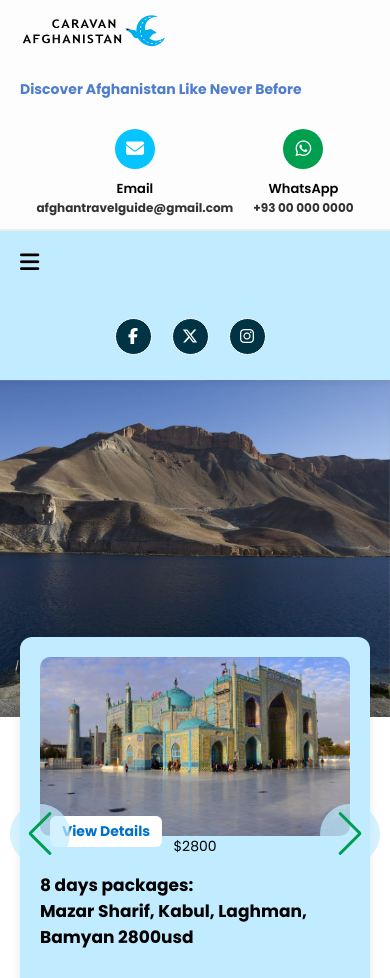
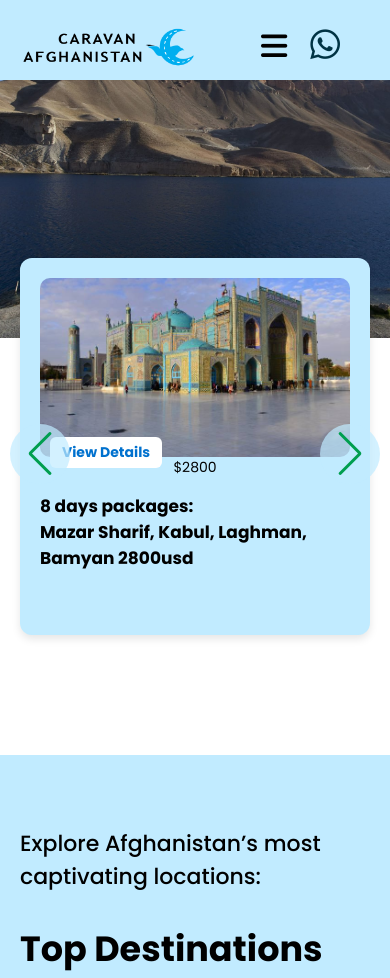
Before and after one commit to ArifRoohany/travel-agency-website, a plain HTML site: page index.html in a window 390 px wide. Shown: the top 978 px of the page. Drawn offline with nearby package versions, Linux system fonts and the light colour scheme.

Commit message:
updated navigationbar design

```diff
--- a/index.html
+++ b/index.html
@@ -51,7 +51,13 @@
       <!-- Mobile menu toggle -->
       <div class="menu-toggle" id="menu-toggle">
         <i class="fa-solid fa-bars"></i>
+         <a href="https://wa.me/930000000000" target="_blank" class="mobile-size-whatsup">
+            <i class="fa-brands fa-whatsapp"></i>
+          </a>
       </div>
+     <!-- small logo image on mobile size -->
+      <img src="img/logo/site-logo.png" alt="Logo" class="mobileSize-logo">
+
 
       <ul class="nav-links" id="nav-links">
              <li><a href="index.html" class="active">Home</a></li>
--- a/style.css
+++ b/style.css
@@ -168,6 +168,7 @@ header a{
   display: flex;
   justify-content: space-between;
   align-items: center;
+  position: relative;
 }
 .nav-links {
   list-style: none;
@@ -217,13 +218,32 @@ header a{
 /* ===== Mobile Menu ===== */
 .menu-toggle {
   display: none;
-  font-size: 22px;
+  font-size: 30px;
   cursor: pointer;
 }
+.mobile-size-whatsup{
+  color: #003344;
+  font-size: 34px;
+  margin-left: 15px;
+}
+.mobileSize-logo{
+  display: none;
+}
 
 @media (max-width: 992px) {
-  .navbar { flex-wrap: wrap; }
-  .menu-toggle { display: block; }
+  .main-header{
+    position: fixed;
+    width: 100vw;
+    height: 80px;
+  }
+  .navbar { flex-wrap: wrap;}
+  .menu-toggle {
+    display: block;
+    position: fixed !important;
+    right: 10px;
+    top: 20px;
+
+  }
   .nav-links {
     flex-direction: column;
     width: 100%;
@@ -235,6 +255,17 @@ header a{
   .nav-links.show { max-height: 500px; }
   .nav-links li { text-align: center; padding: 10px 0; }
   .social-icons { margin: 10px auto; }
+  .mobileSize-logo{
+    display: block;
+    width: 180px;
+    margin-top: 10px;
+  }
+  .social-icons{
+    display: none;
+  }
+  .sub-header{
+    display: none;
+  }
 }
 
 @media (max-width: 768px) {
@@ -252,11 +283,7 @@ header a{
   .tagline { margin-left: 0; font-size: 14px; }
 }
 
-@media (max-width: 414px) {
-.sub-header{
-  /* display: none; */
-}
-}
+
 
 
 /* CAROUSEL SLIDER ======================
```
